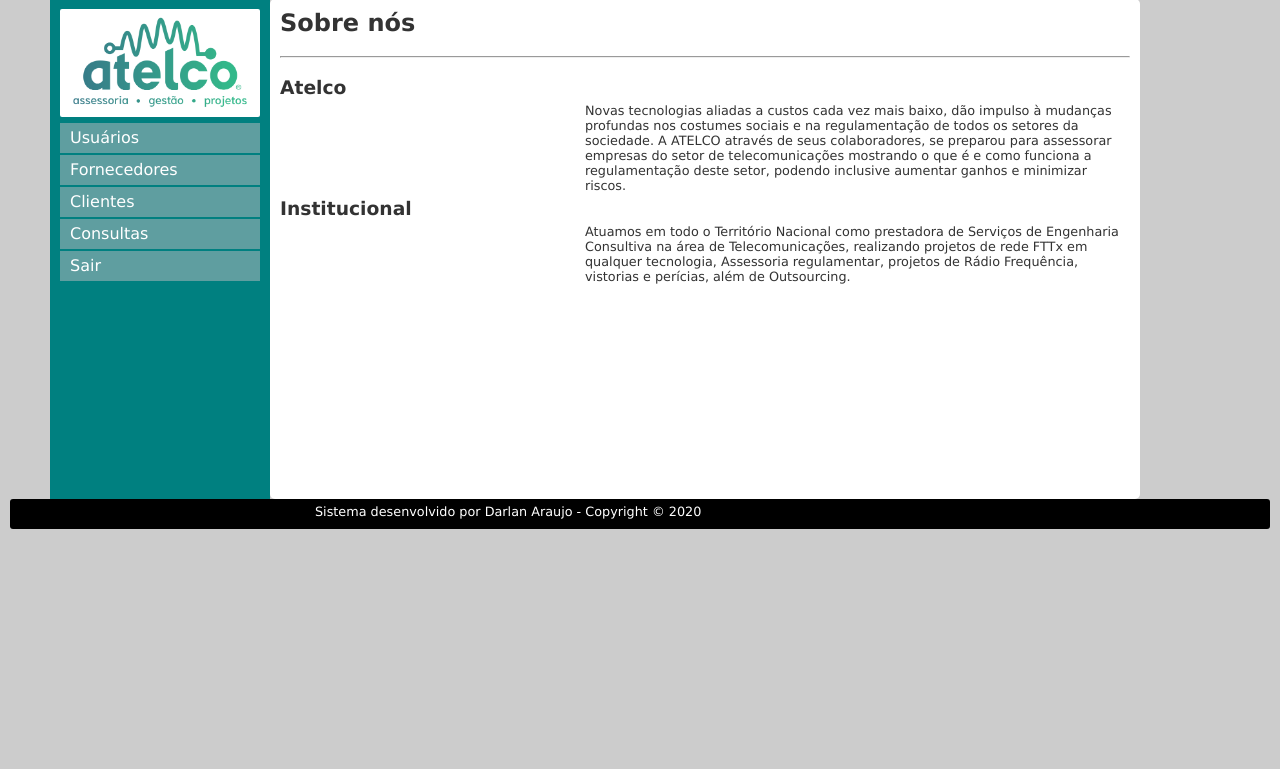
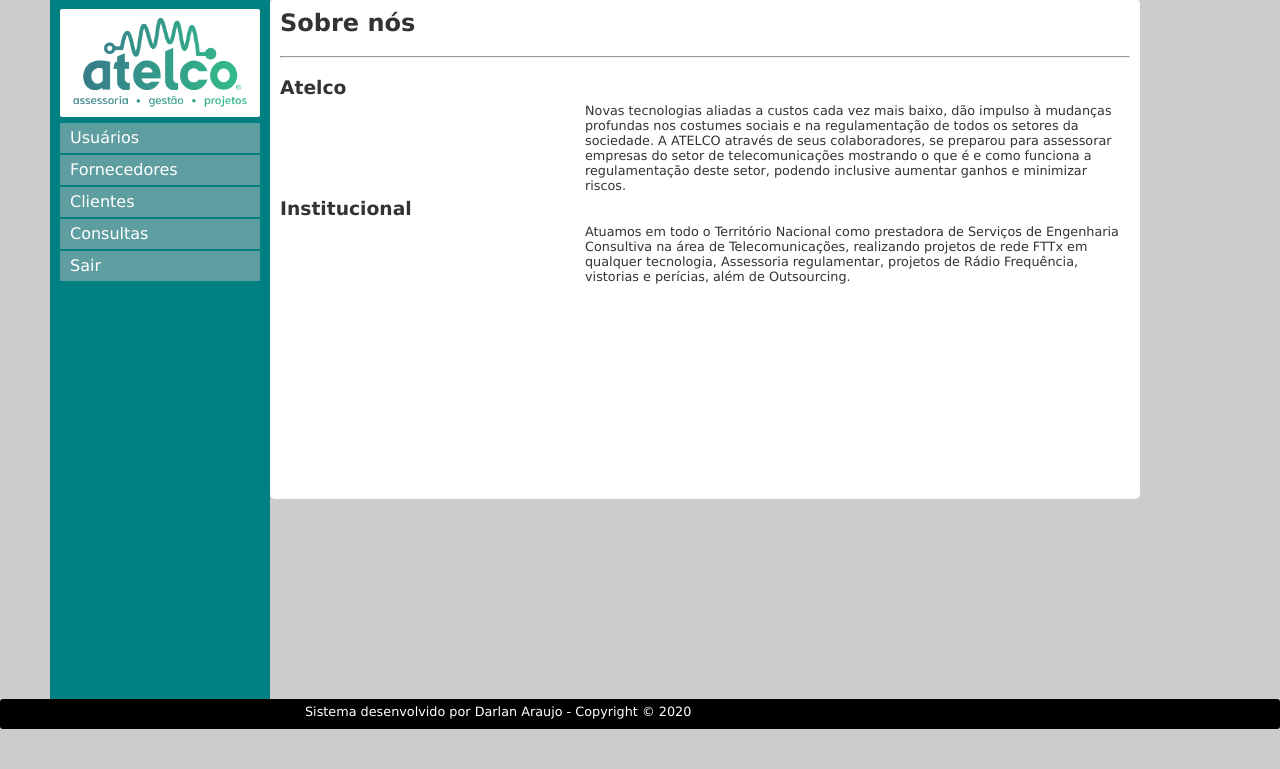
Before and after one commit to darlanaraujo/projeto_atelco, a PHP site: page /capa.php in a window 1280 px wide. Shown: the part 31-800 px from the top of the page. Run offline with PHP 8.4, Linux system fonts and the light colour scheme.

Commit message:
Update estilo_usuarios.css

```diff
--- a/css/estilo_usuarios.css
+++ b/css/estilo_usuarios.css
@@ -24,7 +24,7 @@
 
 nav{
 	width: 220px;
-    min-height: 500px;
+    min-height: 700px;
 	height: auto;
 	background-color: #008080;
 	box-sizing: border-box;
@@ -56,7 +56,7 @@
 	background-position: center;
 	background-color: black;
 	margin-top: 5px;
-
+	margin: auto;
 	height: 30px;
 	color: #fff;
 	clear: both;
@@ -76,6 +76,7 @@
 	margin-left: 300px;
 	font-size: 80%;
 	padding: 5px;
+    margin: center;
 
 }
 
```
